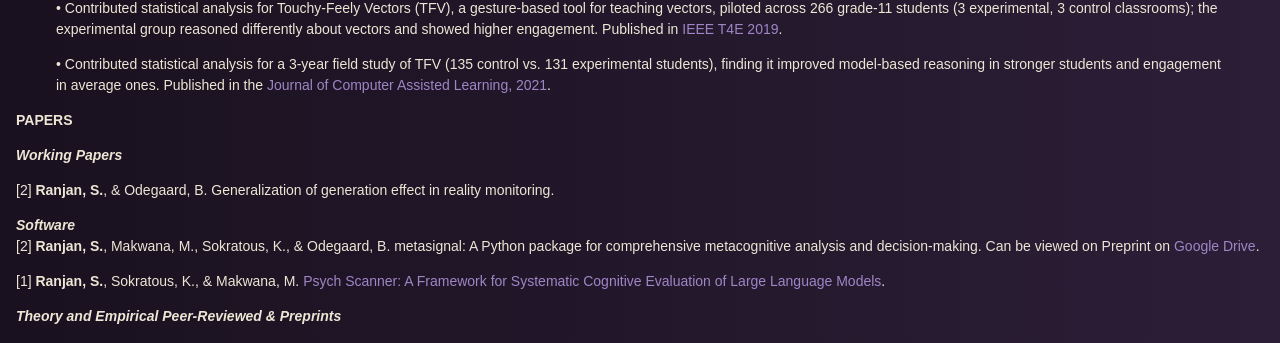
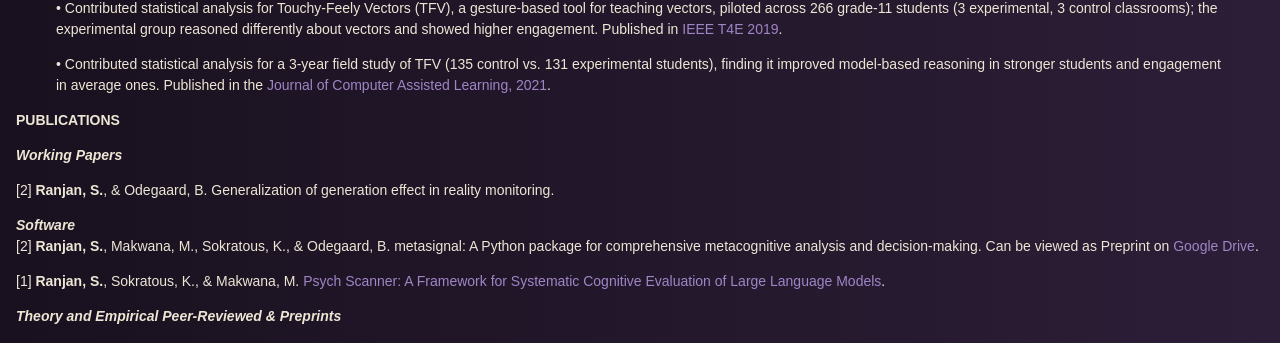
Before and after one commit to saurabhr/saurabhr.github.io, a Jekyll site: the page built from assets/sr_cv.md, in a window 1280 px wide and 900 px high, scrolled down 1407 px. Shown: the part 148-491 px from the top of the window. Built offline with Jekyll 4.4.1, drawn with Linux system fonts in a browser that asks for light colours; our own code applies the rules of GitHub Pages for plain Markdown files; some of the changed text lies outside the part shown.

Commit message:
ATS review: rename section headers, remove decorative name bullets
Rename "CORE TECHNICAL STACK" -> "TECHNICAL SKILLS" and "PAPERS" ->
"PUBLICATIONS" to match headers ATS section-classifiers recognize.
Remove the decorative bullets flanking the name in the H1, which could
trip a strict ATS name-parser. Verified ellipsis/multiplication-sign
characters extract cleanly and no new hyphen-loss or stray-table
issues were introduced.

Co-Authored-By: Claude Sonnet 5 <noreply@anthropic.com>

```diff
--- a/assets/sr_cv.md
+++ b/assets/sr_cv.md
@@ -1,5 +1,5 @@
 
-# • SAURABH RANJAN •
+# SAURABH RANJAN
 
 Gainesville, FL, U.S.A.  •  ranjan.saurabh@outlook.com  •  saurabhr.github.io
 
@@ -77,14 +77,14 @@ Thesis: [Intentional Binding in Future-Directed Intentions](https://osf.io/prepr
 
 > •	Contributed statistical analysis for a 3-year field study of TFV (135 control vs. 131 experimental students), finding it improved model-based reasoning in stronger students and engagement in average ones. Published in the [Journal of Computer Assisted Learning, 2021](https://eric.ed.gov/?id=EJ1287838).
 
-**PAPERS**
+**PUBLICATIONS**
 
 ***Working Papers***
 
 \[2\] 	**Ranjan, S.**, & Odegaard, B. Generalization of generation effect in reality monitoring.
 
 ***Software***
-\[2\] **Ranjan, S.**, Makwana, M., Sokratous, K., & Odegaard, B. metasignal: A Python package for comprehensive metacognitive analysis and decision-making. Can be viewed on Preprint on [Google Drive](https://drive.google.com/file/d/1BQ9KPfIt_0oLiXiHIHsCu7y6HtGs9HQJ/view?usp=sharing).
+\[2\] **Ranjan, S.**, Makwana, M., Sokratous, K., & Odegaard, B. metasignal: A Python package for comprehensive metacognitive analysis and decision-making. Can be viewed as Preprint on [Google Drive](https://drive.google.com/file/d/1BQ9KPfIt_0oLiXiHIHsCu7y6HtGs9HQJ/view?usp=sharing).
 
 \[1\] **Ranjan, S.**, Sokratous, K., & Makwana, M. [Psych Scanner: A Framework for Systematic Cognitive Evaluation of Large Language Models](https://psychscanner.readthedocs.io/en/latest/).
 
```
Also changed, not shown: other parts of assets/sr_cv.md (+1 -1 lines), 1 other file.
